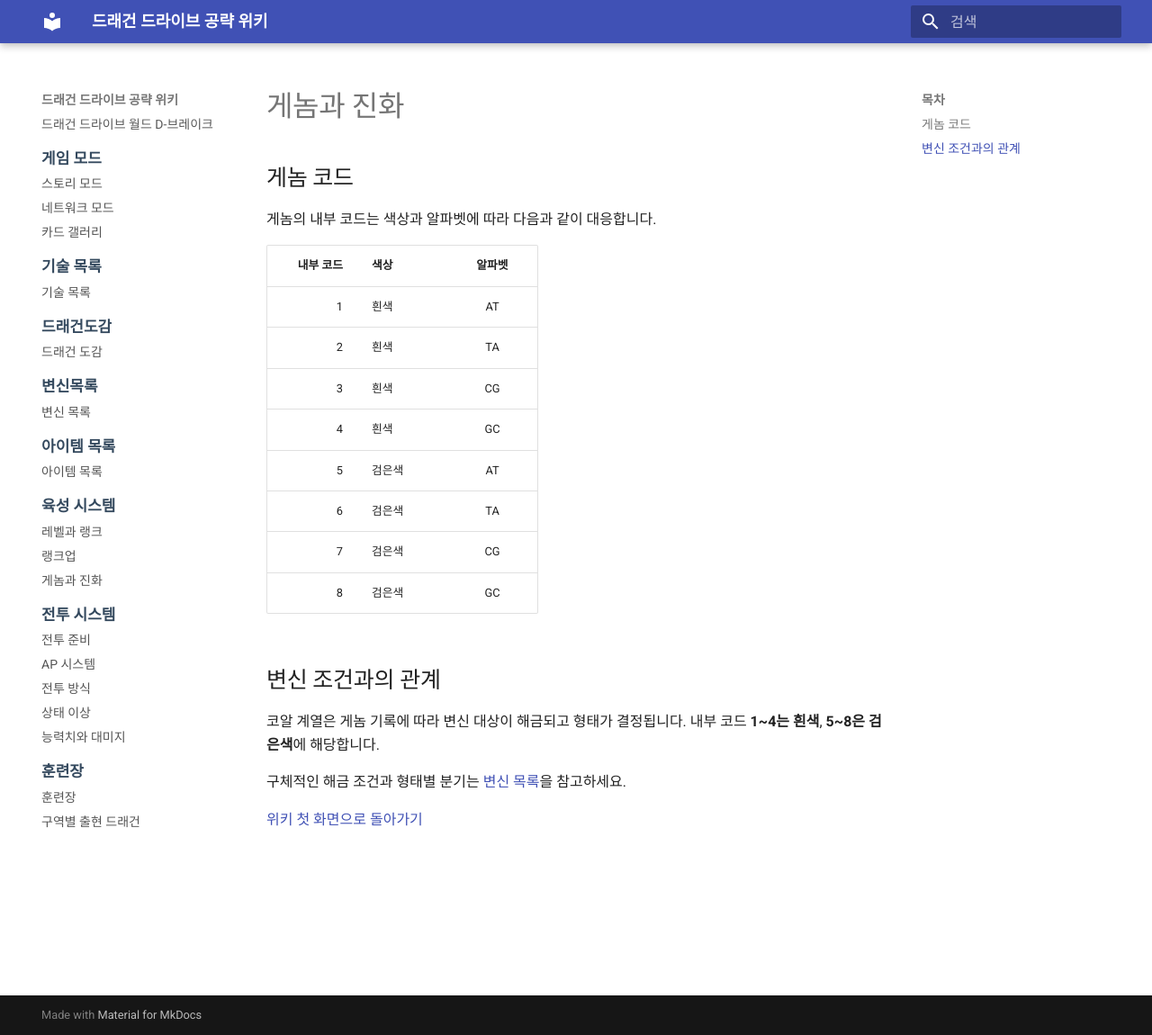
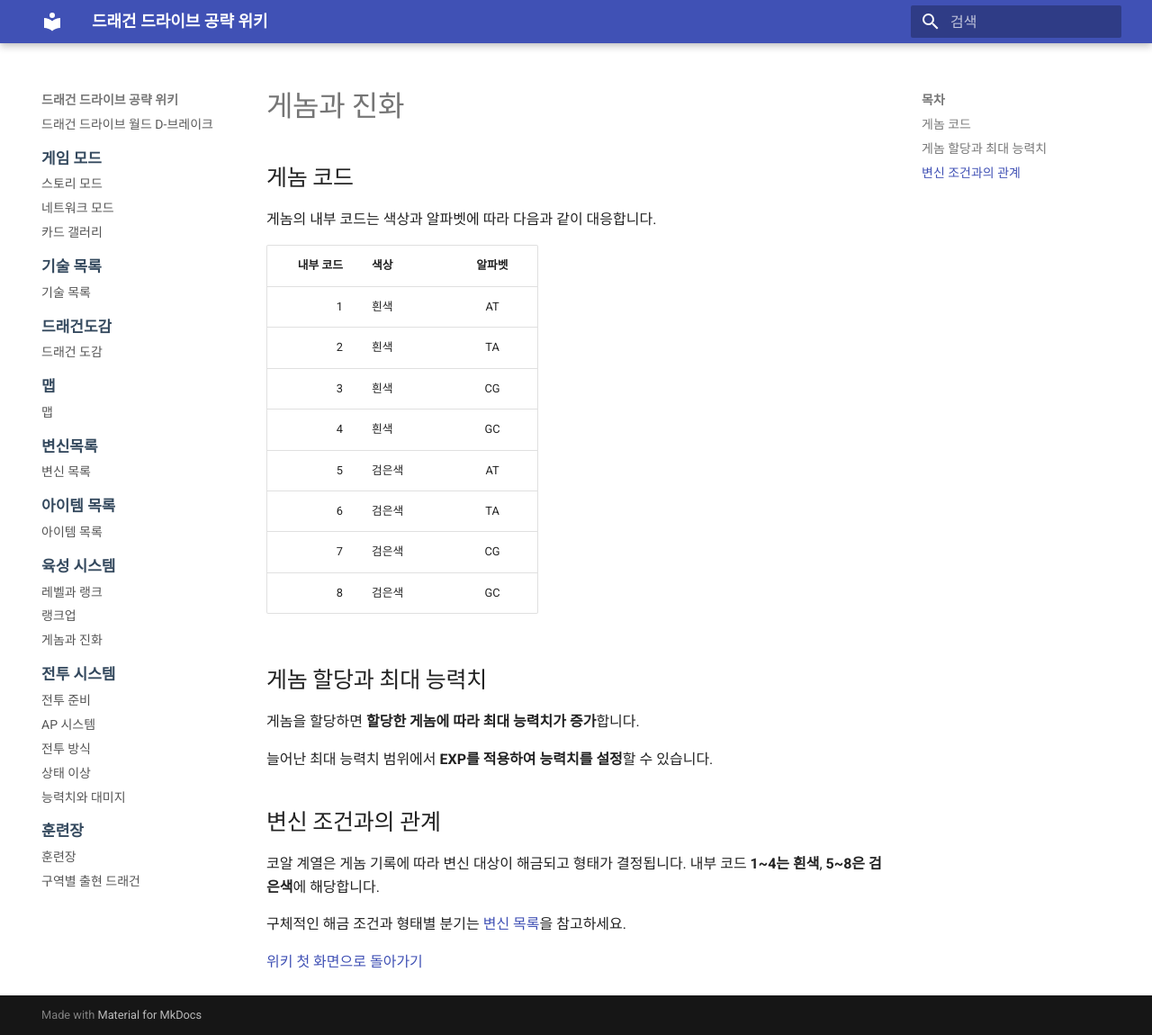
Before and after one commit to anthem53/drangon-drive-world-D-break-wiki, an MkDocs documentation site: the page built from docs/육성시스템/게놈과진화.md, in a window 1280 px wide and 1150 px high. Shown: the whole window at 90% size. Built offline with MkDocs 1.6.1 and Material for MkDocs 9.7.7, drawn with Linux system fonts in a browser that asks for light colours.

Commit message:
fix. 데이터 수정

```diff
--- a/docs/육성시스템/게놈과진화.md
+++ b/docs/육성시스템/게놈과진화.md
@@ -15,6 +15,12 @@
 | 7 | 검은색 | CG |
 | 8 | 검은색 | GC |
 
+## 게놈 할당과 최대 능력치
+
+게놈을 할당하면 **할당한 게놈에 따라 최대 능력치가 증가**합니다.
+
+늘어난 최대 능력치 범위에서 **EXP를 적용하여 능력치를 설정**할 수 있습니다.
+
 ## 변신 조건과의 관계
 
 코알 계열은 게놈 기록에 따라 변신 대상이 해금되고 형태가 결정됩니다. 내부 코드 **1~4는 흰색**, **5~8은 검은색**에 해당합니다.
```
Also changed, not shown: docs/index.md (+1 -0 lines), docs/맵/index.md (added, +12 -0 lines), docs/아이템목록/index.md (+2 -0 lines).
